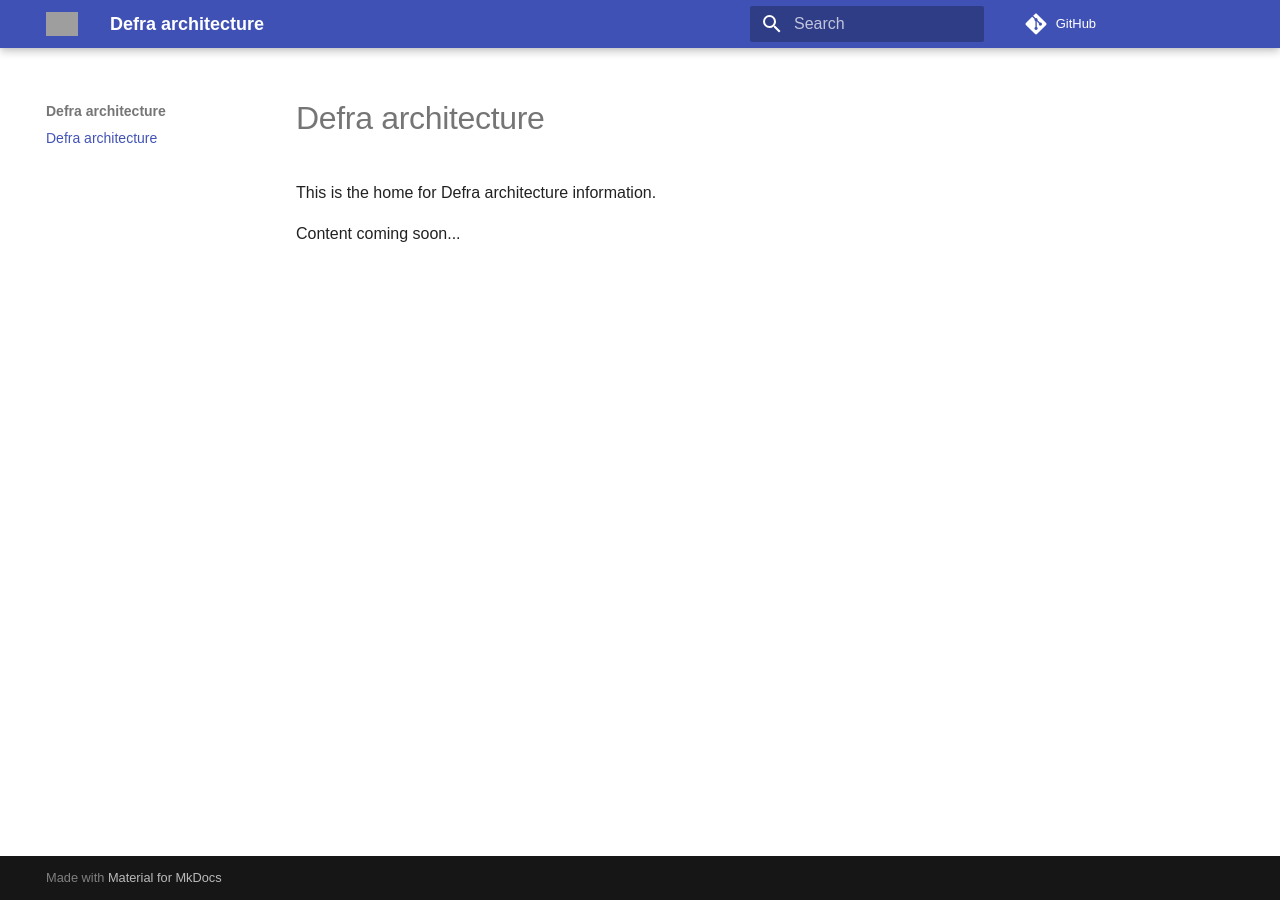
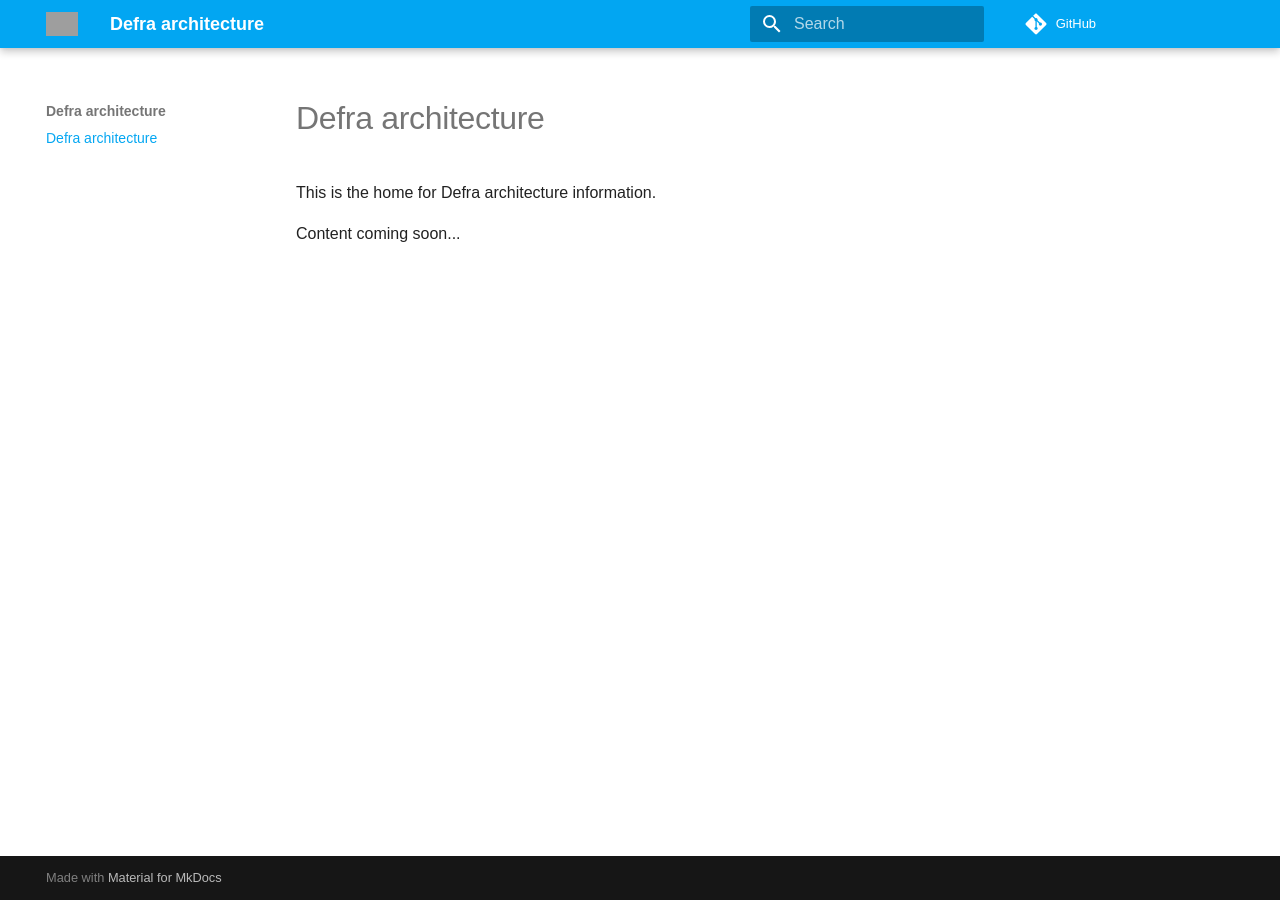
Before and after one commit to DEFRA/architecture, an MkDocs documentation site: the page built from docs/README.md, in a window 1280 px wide. Built offline with MkDocs 1.6.1 and Material for MkDocs 9.7.7, drawn with Linux system fonts in a browser that asks for light colours; some web fonts are replaced; comment, search, counter and statistics services are not loaded; grey boxes are pictures that could not be loaded.

Commit message:
Update mkdocs.yml
Changed site header colour.

```diff
--- a/mkdocs.yml
+++ b/mkdocs.yml
@@ -5,7 +5,7 @@ theme:
   logo: img/code-white.png
   favicon: img/code-black.png
   palette:
-    primary: '#86feff'
+    primary: 'light blue'
   font:
     text: 'Arial'
     code: 'Roboto Mono'
```
